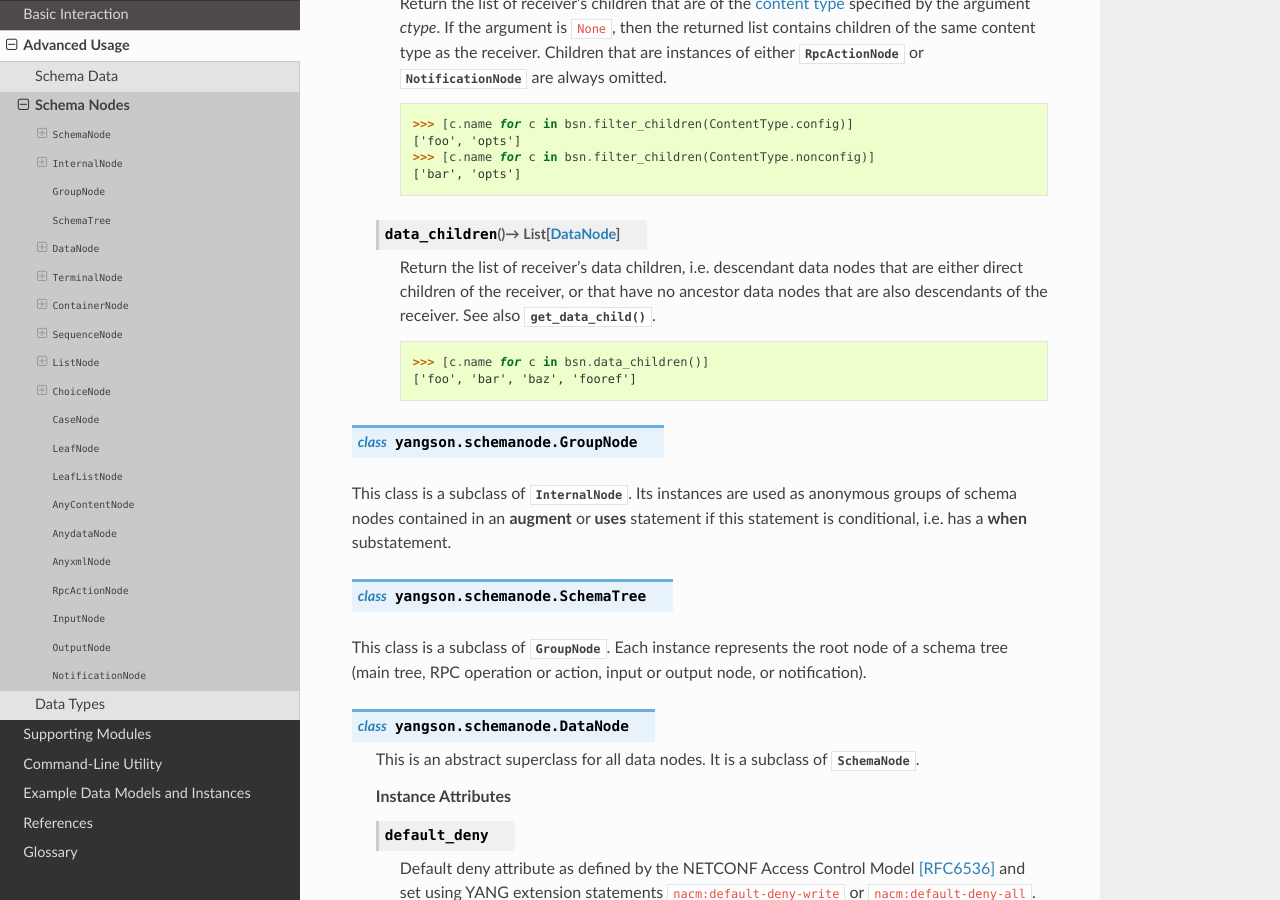
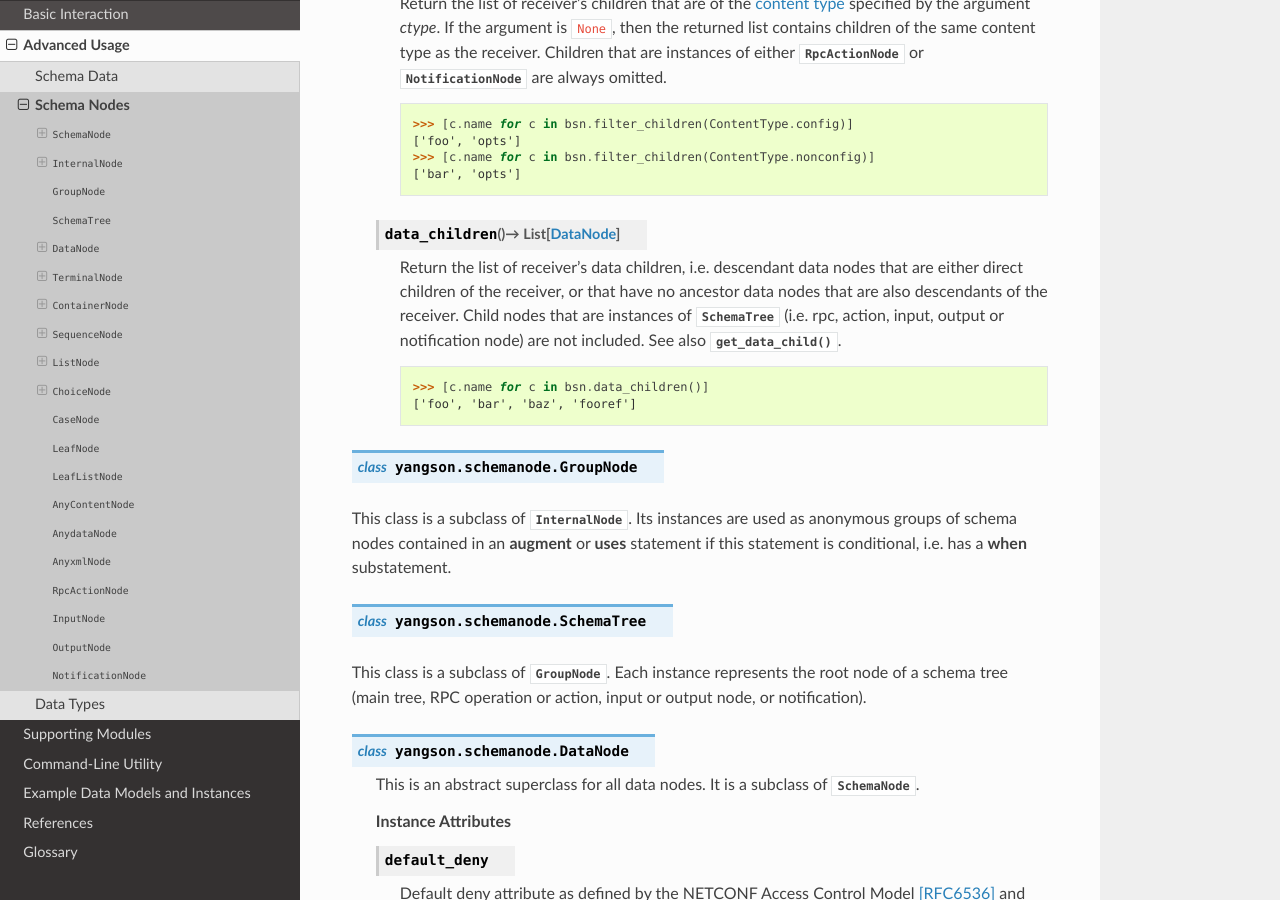
Before and after one commit to CZ-NIC/yangson, a Sphinx documentation site: the page built from docs/schemanode.rst, in a window 1280 px wide and 900 px high, scrolled down 5450 px. Built offline with Sphinx 7.4.7 and the Read the Docs theme 2.0.0, drawn with Linux system fonts in a browser that asks for light colours.

Commit message:
Exclude rpcs/actions/notifs from data_children.

```diff
--- a/docs/schemanode.rst
+++ b/docs/schemanode.rst
@@ -340,7 +340,10 @@ __ http://www.sphinx-doc.org/en/stable/ext/doctest.html
       Return the list of receiver's data children, i.e. descendant
       data nodes that are either direct children of the receiver, or
       that have no ancestor data nodes that are also descendants of
-      the receiver. See also :meth:`get_data_child`.
+      the receiver. Child nodes that are instances of
+      :class:`SchemaTree` (i.e. rpc, action, input, output or
+      notification node) are not included. See also
+      :meth:`get_data_child`.
 
       .. doctest::
 
```
Also changed, not shown: 1 other file.
